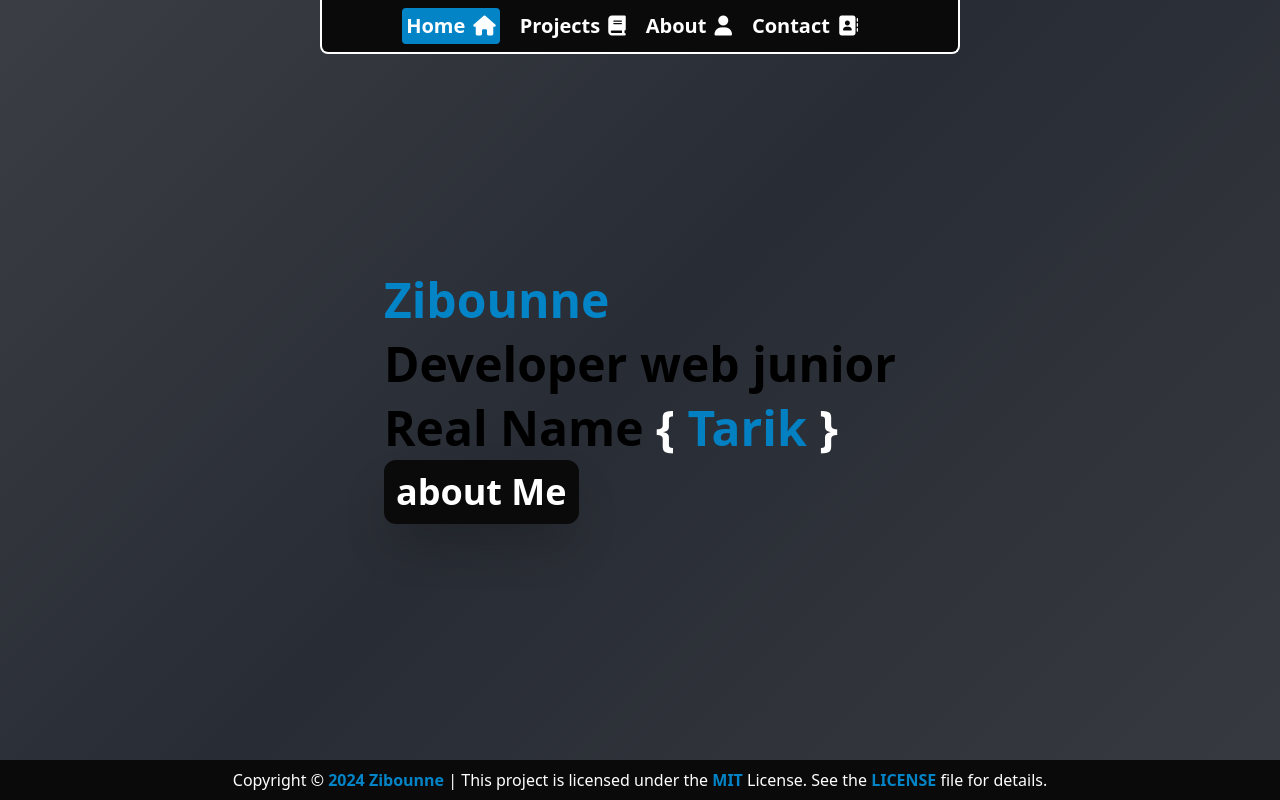
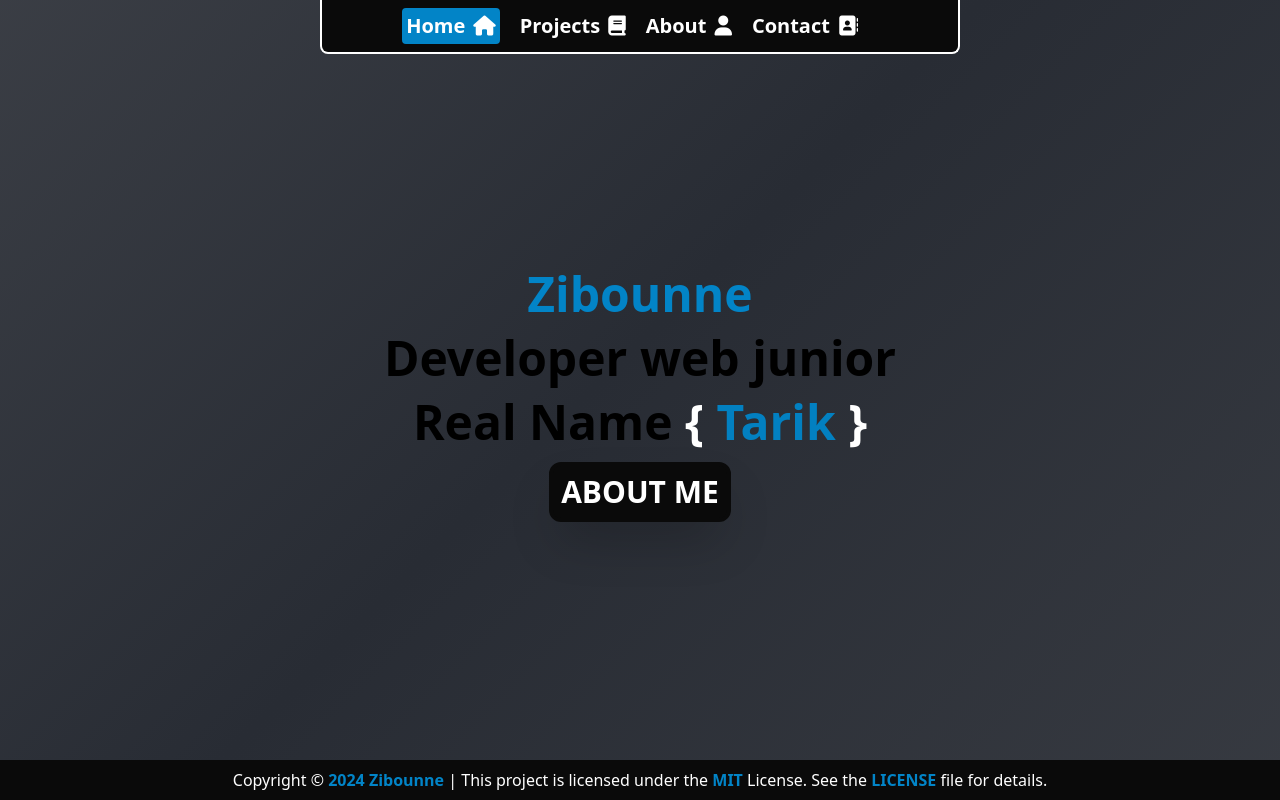
Before and after one commit to Zibounne/Portfolio, an Angular app: page / in a window 1280 px wide. Shown: the top 800 px of the page. Built offline with nearby package versions, Linux system fonts and the light colour scheme; no server answers.

Commit message:
Update : Home section 1

```diff
--- a/src/app/components/home/home.component.html
+++ b/src/app/components/home/home.component.html
@@ -1,6 +1,6 @@
 <section id="homeSection1">
-    <div id="homeSection1div2">
-        <p class="text-sky-600 slideText-Animation">Zibounne</p>
+    <div id="homeSection1div1">
+        <p class="text-sky-600 slideText-Animation m-auto flex justify-center items-center">Zibounne</p>
         <p>
             <span class="textReveal-Animation">Developer web </span>
             <span class="disappear-Animation">junior</span>
@@ -16,7 +16,7 @@
             <span class="text-white">{{' }'}}</span>
         </p>
         <a [routerLink]="['/about']">
-            <button class="blink-Animation">about Me</button>
+            <button class="blink-Animation">ABOUT ME</button>
         </a>
     </div>
 </section>
--- a/src/styles/pages/home/_home.sass
+++ b/src/styles/pages/home/_home.sass
@@ -8,7 +8,7 @@
 
 @keyframes slide
     0%
-        @apply w-[35%] bg-sky-600
+        @apply w-[100%] bg-sky-600
     100%
         @apply w-[0%] bg-sky-600
 
@@ -104,14 +104,14 @@
     background-size: 400% 400%
     animation: gradientAnimation 20s ease infinite
     @apply h-screen snap-start snap-always border-b-8 border-neutral-950 flex justify-center items-center
-    #homeSection1div2
-        @apply font-bold text-5xl
+    #homeSection1div1
+        @apply font-bold text-5xl text-center
         p
             @apply py-2 cursor-default
         a
             @apply mt-5
             button
-                @apply p-2 border-4 border-neutral-950 bg-neutral-950 rounded-xl text-white transition duration-300 ease-in-out text-4xl shadow-2xl
+                @apply my-2 p-2 border-4 border-neutral-950 bg-neutral-950 rounded-xl text-white transition duration-300 ease-in-out text-3xl shadow-2xl
             button:hover
                 @apply scale-105
 
--- a/src/styles/styles.css
+++ b/src/styles/styles.css
@@ -70,7 +70,7 @@ footer p span {
 }
 @keyframes slide {
   0% {
-    @apply w-[35%] bg-sky-600;
+    @apply w-[100%] bg-sky-600;
   }
   100% {
     @apply w-[0%] bg-sky-600;
@@ -199,19 +199,19 @@ footer p span {
   animation: gradientAnimation 20s ease infinite;
   @apply h-screen snap-start snap-always border-b-8 border-neutral-950 flex justify-center items-center;
 }
-#homeSection1 #homeSection1div2 {
-  @apply font-bold text-5xl;
+#homeSection1 #homeSection1div1 {
+  @apply font-bold text-5xl text-center;
 }
-#homeSection1 #homeSection1div2 p {
+#homeSection1 #homeSection1div1 p {
   @apply py-2 cursor-default;
 }
-#homeSection1 #homeSection1div2 a {
+#homeSection1 #homeSection1div1 a {
   @apply mt-5;
 }
-#homeSection1 #homeSection1div2 a button {
-  @apply p-2 border-4 border-neutral-950 bg-neutral-950 rounded-xl text-white transition duration-300 ease-in-out text-4xl shadow-2xl;
+#homeSection1 #homeSection1div1 a button {
+  @apply my-2 p-2 border-4 border-neutral-950 bg-neutral-950 rounded-xl text-white transition duration-300 ease-in-out text-3xl shadow-2xl;
 }
-#homeSection1 #homeSection1div2 a button:hover {
+#homeSection1 #homeSection1div1 a button:hover {
   @apply scale-105;
 }
 
```
Also changed, not shown: src/assets/pictures/github/screenshot.png, 1 other file (tests, documents, lock files or other folders).
